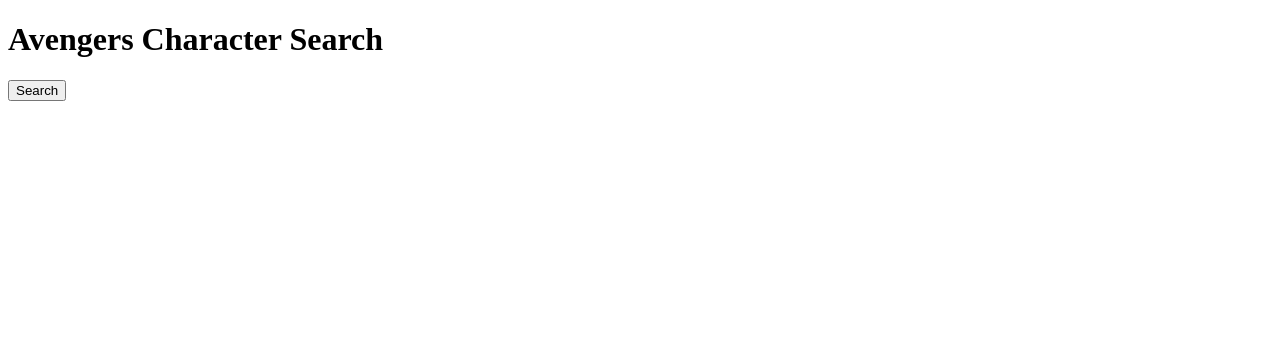
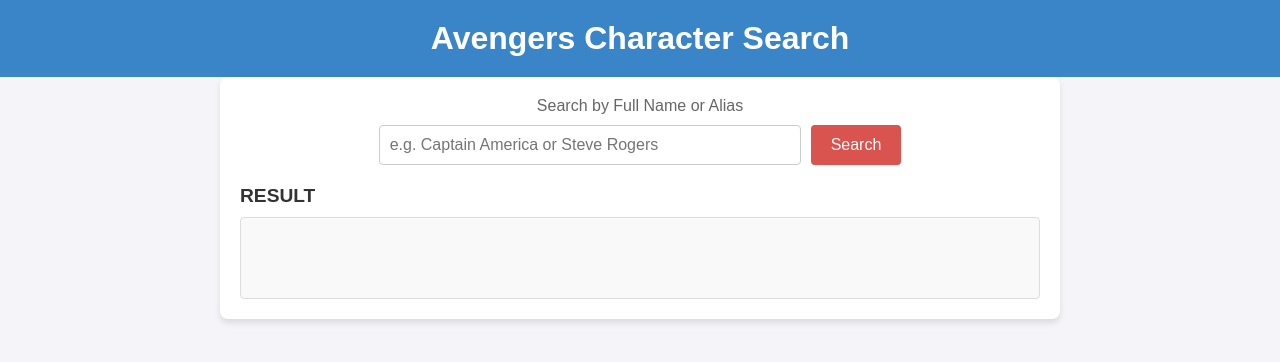
Before and after one commit to Tekki999/info2180-lab4, a plain HTML site: page index.html in a window 1280 px wide. Drawn offline with Linux system fonts and the light colour scheme.

Commit message:
Exercise 3

```diff
--- a/app.js
+++ b/app.js
@@ -1,23 +1,26 @@
 document.getElementById("searchButton").addEventListener("click", function () {
-    // Fetch the Avengers list from the server
-    fetch("superheroes.php")
-        .then(response => response.text())
-        .then(data => {
-            // Display the data in a formatted way in the modal
-            document.getElementById("characterList").innerHTML = data;
-            showModal();
-        })
-        .catch(error => {
-            alert("There was a problem fetching the data: " + error.message);
-        });
+
+    const query = encodeURIComponent(document.getElementById("searchField").value.trim());
+
+    const xhr = new XMLHttpRequest();
+
+    const url = query
+        ? `http://localhost/info2180-lab4/superheroes.php?query=${query}`
+        : `http://localhost/info2180-lab4/superheroes.php`;
+
+
+    xhr.open("GET", url, true);
+
+    xhr.onreadystatechange = function () {
+        if (xhr.readyState === 4) {
+            if (xhr.status === 200) {
+                document.getElementById("result").innerHTML = xhr.responseText;
+            } else {
+                document.getElementById("result").innerHTML = `<p>Error fetching data: ${xhr.statusText}</p>`;
+            }
+        }
+    };
+
+
+    xhr.send();
 });
-
-function showModal() {
-    document.getElementById("modal").style.display = "block";
-    document.getElementById("overlay").style.display = "block";
-}
-
-function closeModal() {
-    document.getElementById("modal").style.display = "none";
-    document.getElementById("overlay").style.display = "none";
-}
--- a/index.html
+++ b/index.html
@@ -3,19 +3,26 @@
 <head>
     <meta charset="UTF-8">
     <meta name="viewport" content="width=device-width, initial-scale=1.0">
-    <title>Avengers Character Search</title>
+    <title>Superheroes Search</title>
     <link rel="stylesheet" href="styles.css">
 </head>
 <body>
-    <h1>Avengers Character Search</h1>
-    <button id="searchButton">Search</button>
-
-    <div id="overlay"></div>
-    <div id="modal">
-        <div id="characterList"></div>
-        <button onclick="closeModal()">OK</button>
-    </div>
-
+    <header>
+        <h1>Avengers Character Search</h1>
+    </header>
+    <main>
+        <section class="search-container">
+            <label for="searchField">Search by Full Name or Alias</label>
+            <div class="input-group">
+                <input type="text" id="searchField" placeholder="e.g. Captain America or Steve Rogers">
+                <button id="searchButton">Search</button>
+            </div>
+        </section>
+        <section id="result-container">
+            <h2>RESULT</h2>
+            <div id="result"></div>
+        </section>
+    </main>
     <script src="app.js"></script>
 </body>
 </html>
--- a/styles.css
+++ b/styles.css
@@ -1,40 +1,91 @@
-#overlay {
-    display: none;
-    position: fixed;
-    top: 0;
-    left: 0;
-    width: 100%;
-    height: 100%;
-    background: rgba(0, 0, 0, 0.5);
-    z-index: 999;
+/* General Reset */
+body {
+    margin: 0;
+    font-family: 'Arial', sans-serif;
+    background-color: #f4f4f9;
+    color: #333;
 }
 
-
-#modal {
-    display: none;
-    position: fixed;
-    top: 50%;
-    left: 50%;
-    transform: translate(-50%, -50%);
-    background-color: white;
-    padding: 20px;
-    border: 1px solid #ccc;
-    box-shadow: 0px 0px 10px rgba(0, 0, 0, 0.5);
-    z-index: 1000;
-    max-width: 300px;
+/* Header Styling */
+header {
+    background-color: #3a85c7;
+    color: white;
+    padding: 20px 0;
     text-align: center;
 }
 
-
-#modal button {
-    margin-top: 10px;
-    padding: 5px 10px;
-    background-color: #333;
-    color: white;
-    border: none;
-    cursor: pointer;
+header h1 {
+    margin: 0;
+    font-size: 2rem;
 }
 
-#modal button:hover {
-    background-color: #555;
+/* Main Container */
+main {
+    padding: 20px;
+    max-width: 800px;
+    margin: 0 auto;
+    background-color: #ffffff;
+    box-shadow: 0 4px 6px rgba(0, 0, 0, 0.1);
+    border-radius: 8px;
 }
+
+/* Search Section */
+.search-container {
+    margin-bottom: 20px;
+    text-align: center;
+}
+
+.search-container label {
+    font-size: 1rem;
+    display: block;
+    margin-bottom: 10px;
+    color: #666;
+}
+
+.input-group {
+    display: flex;
+    justify-content: center;
+    gap: 10px;
+}
+
+#searchField {
+    flex: 1;
+    max-width: 400px;
+    padding: 10px;
+    border: 1px solid #ccc;
+    border-radius: 4px;
+    font-size: 1rem;
+}
+
+button {
+    padding: 10px 20px;
+    font-size: 1rem;
+    border: none;
+    border-radius: 4px;
+    background-color: #d9534f;
+    color: white;
+    cursor: pointer;
+    transition: background-color 0.3s ease;
+}
+
+button:hover {
+    background-color: #b52b2b;
+}
+
+/* Result Section */
+#result-container {
+    margin-top: 20px;
+}
+
+#result-container h2 {
+    font-size: 1.2rem;
+    margin-bottom: 10px;
+}
+
+#result {
+    padding: 15px;
+    background-color: #f9f9f9;
+    border: 1px solid #ddd;
+    border-radius: 4px;
+    min-height: 50px;
+}
```
